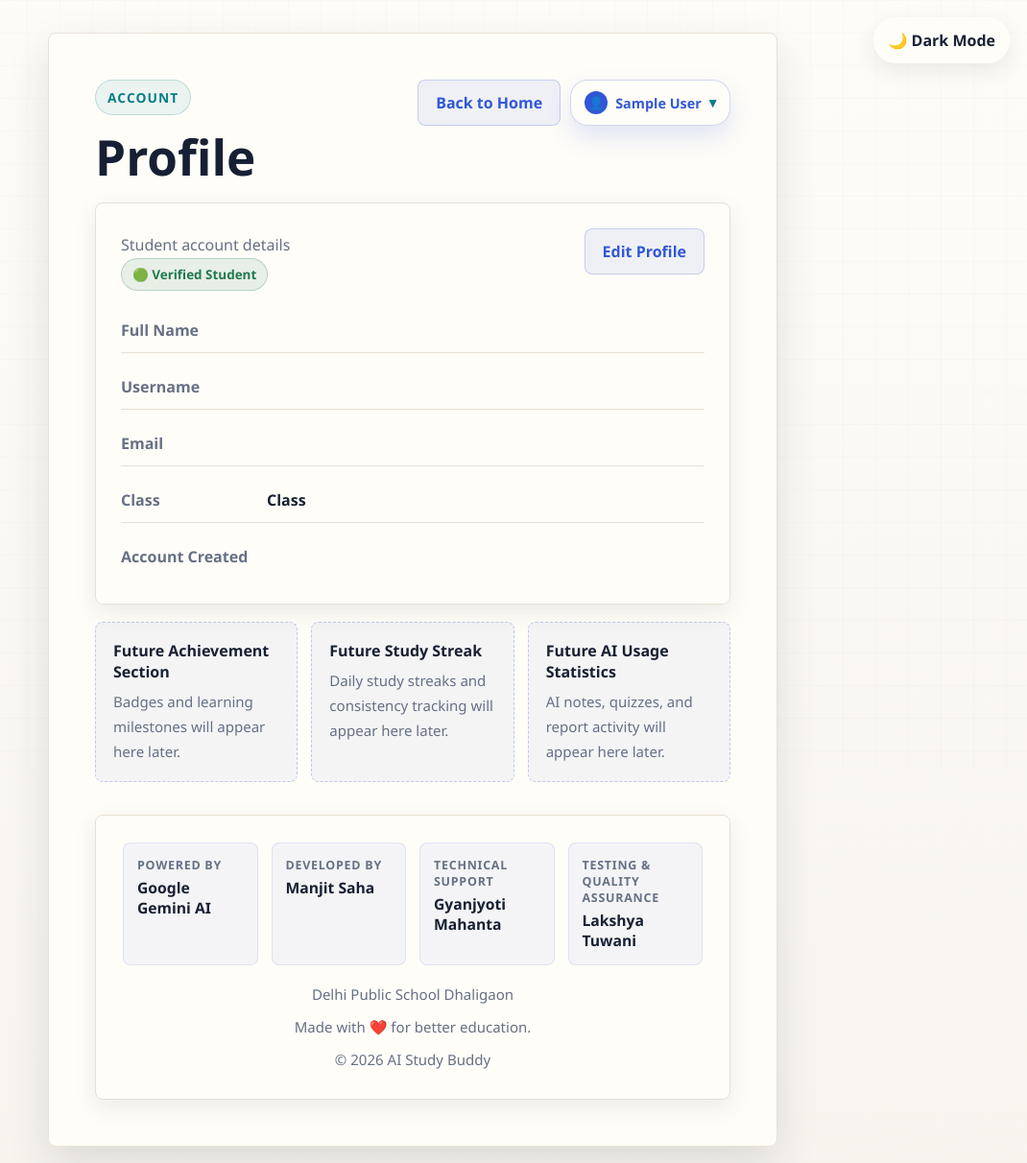
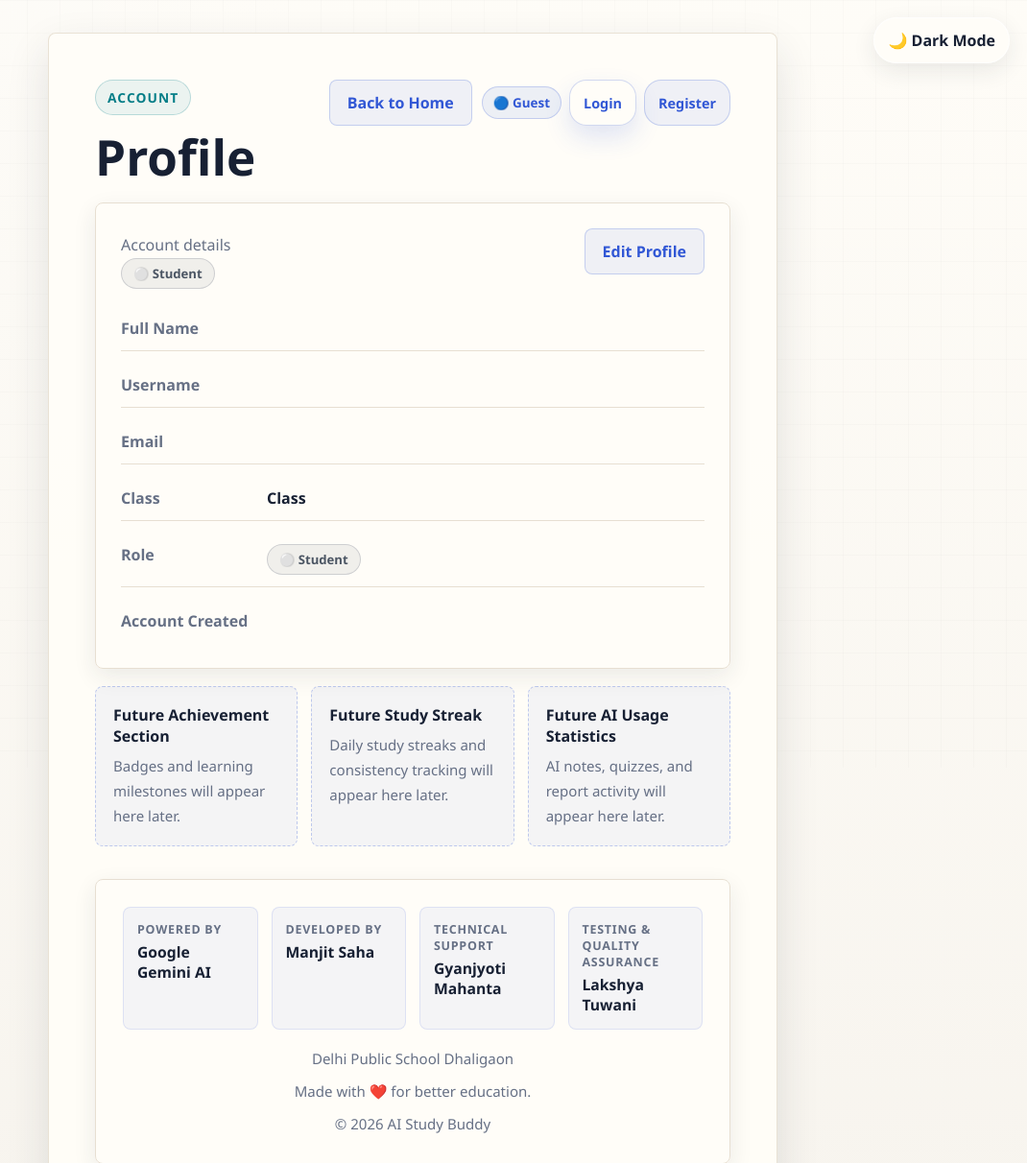
Before and after one commit to manjitsahacoder/AI-Study-Buddy, a Flask app: page /profile in a window 1280 px wide. Shown: the top 1212 px of the page at 96% size, without its empty margins (210-1280 px from the left). Run offline with Flask 3, Linux system fonts and the light colour scheme; the visitor is signed in with stand-in values (Sample User, id 1).

Commit message:
Add account roles and badges

```diff
--- a/app.py
+++ b/app.py
@@ -58,6 +58,40 @@ genai.configure(api_key=GEMINI_API_KEY)
 model = genai.GenerativeModel("gemini-2.5-flash")
 
 
+ROLE_DEFINITIONS = {
+    "developer": {
+        "label": "Developer",
+        "badge": "&#128311; Developer",
+        "class": "role-developer",
+        "permissions": "Full access",
+    },
+    "technical_support": {
+        "label": "Technical Support",
+        "badge": "&#128995; Technical Support",
+        "class": "role-technical-support",
+        "permissions": "Support access",
+    },
+    "qa_tester": {
+        "label": "QA Tester",
+        "badge": "&#128994; QA Tester",
+        "class": "role-qa-tester",
+        "permissions": "Testing access",
+    },
+    "student": {
+        "label": "Student",
+        "badge": "&#9898; Student",
+        "class": "role-student",
+        "permissions": "Student access",
+    },
+}
+
+SPECIAL_ROLE_ACCOUNTS = {
+    "manjit saha": "developer",
+    "gyanjyoti mahanta": "technical_support",
+    "lakshya tuwani": "qa_tester",
+}
+
+
 def is_quota_error(error):
     error_text = str(error).lower()
     return (
@@ -139,11 +173,65 @@ def init_users_db():
                 username TEXT NOT NULL UNIQUE,
                 email TEXT NOT NULL UNIQUE,
                 student_class TEXT NOT NULL,
+                role TEXT NOT NULL DEFAULT 'student',
                 password_hash TEXT NOT NULL,
                 created_at TEXT NOT NULL DEFAULT CURRENT_TIMESTAMP
             )
             """
         )
+        existing_columns = {
+            row["name"]
+            for row in connection.execute("PRAGMA table_info(users)").fetchall()
+        }
+        if "role" not in existing_columns:
+            connection.execute("ALTER TABLE users ADD COLUMN role TEXT NOT NULL DEFAULT 'student'")
+        connection.execute(
+            """
+            UPDATE users
+            SET role = 'student'
+            WHERE role IS NULL OR role = ''
+            """
+        )
+        connection.commit()
+
+
+def normalize_account_name(name):
+    return re.sub(r"\s+", " ", (name or "").strip().lower())
+
+
+def resolve_account_role(full_name):
+    normalized_name = normalize_account_name(full_name)
+    return SPECIAL_ROLE_ACCOUNTS.get(normalized_name, "student")
+
+
+def normalize_role(role):
+    return role if role in ROLE_DEFINITIONS else "student"
+
+
+def role_details(role):
+    return ROLE_DEFINITIONS[normalize_role(role)]
+
+
+def apply_predefined_roles():
+    init_users_db()
+    with closing(get_db_connection()) as connection:
+        rows = connection.execute(
+            """
+            SELECT id, full_name, role
+            FROM users
+            """
+        ).fetchall()
+        for row in rows:
+            expected_role = resolve_account_role(row["full_name"])
+            if row["role"] != expected_role:
+                connection.execute(
+                    """
+                    UPDATE users
+                    SET role = ?
+                    WHERE id = ?
+                    """,
+                    (expected_role, row["id"]),
+                )
         connection.commit()
 
 
@@ -206,10 +294,11 @@ def get_user_by_id(user_id):
         return None
 
     init_users_db()
+    apply_predefined_roles()
     with closing(get_db_connection()) as connection:
         return connection.execute(
             """
-            SELECT id, full_name, username, email, student_class, created_at
+            SELECT id, full_name, username, email, student_class, role, created_at
             FROM users
             WHERE id = ?
             """,
@@ -219,6 +308,7 @@ def get_user_by_id(user_id):
 
 def get_user_by_username_or_email(identifier):
     init_users_db()
+    apply_predefined_roles()
     normalized_identifier = identifier.strip().lower()
     with closing(get_db_connection()) as connection:
         return connection.execute(
@@ -233,6 +323,7 @@ def get_user_by_username_or_email(identifier):
 
 def create_user(full_name, username, email, student_class, password):
     init_users_db()
+    role = resolve_account_role(full_name)
     with closing(get_db_connection()) as connection:
         connection.execute(
             """
@@ -241,15 +332,17 @@ def create_user(full_name, username, email, student_class, password):
                 username,
                 email,
                 student_class,
+                role,
                 password_hash
             )
-            VALUES (?, ?, ?, ?, ?)
+            VALUES (?, ?, ?, ?, ?, ?)
             """,
             (
                 full_name,
                 username,
                 email.lower(),
                 student_class,
+                role,
                 generate_password_hash(password),
             ),
         )
@@ -287,14 +380,22 @@ def current_user():
 
 @app.context_processor
 def inject_current_user():
+    account = current_user() if session.get("user_id") else None
+    account_role = account["role"] if account else None
+    account_role_details = role_details(account_role) if account else None
     return {
-        "current_user": current_user(),
+        "current_user": account,
+        "role_details": role_details,
         "user": {
-            "id": session.get("user_id"),
-            "name": session.get("user_name"),
-            "full_name": session.get("user_name"),
-            "username": session.get("username"),
-        } if session.get("user_id") else None,
+            "id": account["id"],
+            "name": account["full_name"],
+            "full_name": account["full_name"],
+            "username": account["username"],
+            "role": account_role,
+            "role_label": account_role_details["label"],
+            "role_badge": account_role_details["badge"],
+            "role_class": account_role_details["class"],
+        } if account else None,
     }
 
 
@@ -1931,6 +2032,7 @@ def login():
         session["user_id"] = account["id"]
         session["user_name"] = account["full_name"]
         session["username"] = account["username"]
+        session["role"] = normalize_role(account["role"])
 
         next_url = request.args.get("next", "")
         if next_url.startswith("/"):
--- a/static/style.css
+++ b/static/style.css
@@ -543,6 +543,50 @@ body.home-page #theme-toggle:hover {
     border: 1px solid rgba(31, 122, 77, 0.24);
     color: var(--green);
     background: rgba(31, 122, 77, 0.1);
+}
+
+.role-badge {
+    display: inline-flex;
+    align-items: center;
+    justify-content: center;
+    width: fit-content;
+    min-height: 30px;
+    padding: 6px 12px;
+    border: 1px solid rgba(107, 114, 128, 0.22);
+    border-radius: 999px;
+    color: #4b5563;
+    background: rgba(107, 114, 128, 0.08);
+    font-size: 0.82rem;
+    font-weight: 900;
+    white-space: nowrap;
+}
+
+.role-developer,
+span.role-developer {
+    border-color: rgba(49, 87, 213, 0.28);
+    color: #2446b8;
+    background: rgba(49, 87, 213, 0.12);
+}
+
+.role-technical-support,
+span.role-technical-support {
+    border-color: rgba(126, 63, 196, 0.3);
+    color: #7134b7;
+    background: rgba(126, 63, 196, 0.12);
+}
+
+.role-qa-tester,
+span.role-qa-tester {
+    border-color: rgba(31, 122, 77, 0.28);
+    color: #167245;
+    background: rgba(31, 122, 77, 0.12);
+}
+
+.role-student,
+span.role-student {
+    border-color: rgba(107, 114, 128, 0.26);
+    color: #4b5563;
+    background: rgba(107, 114, 128, 0.1);
 }
 
 .profile-dropdown-user {
@@ -2756,6 +2800,7 @@ footer p {
 .dark-mode .school-mark,
 .dark-mode .guest-badge,
 .dark-mode .verified-badge,
+.dark-mode .role-badge,
 .dark-mode .footer-grid div,
 .dark-mode .tech-badges span {
     background: rgba(134, 161, 255, 0.1);
@@ -2784,6 +2829,30 @@ footer p {
 .dark-mode .secondary-auth-link {
     background: rgba(134, 161, 255, 0.1);
     border-color: rgba(134, 161, 255, 0.18);
+}
+
+.dark-mode .role-developer,
+.dark-mode span.role-developer {
+    color: #b9c8ff;
+    background: rgba(134, 161, 255, 0.16);
+}
+
+.dark-mode .role-technical-support,
+.dark-mode span.role-technical-support {
+    color: #dbc2ff;
+    background: rgba(163, 104, 255, 0.16);
+}
+
+.dark-mode .role-qa-tester,
+.dark-mode span.role-qa-tester {
+    color: #a8efc4;
+    background: rgba(31, 122, 77, 0.2);
+}
+
+.dark-mode .role-student,
+.dark-mode span.role-student {
+    color: #d7dce6;
+    background: rgba(184, 192, 207, 0.12);
 }
 
 .dark-mode .profile-menu-button:hover,
--- a/templates/components/auth_nav.html
+++ b/templates/components/auth_nav.html
@@ -17,7 +17,8 @@
                 <span aria-hidden="true">&#128100;</span>
                 <div>
                     <strong>{{ user.full_name }}</strong>
-                    <small><span aria-hidden="true">&#128994;</span> Verified Student</small>
+                    {% set role = user.role %}
+                    {% include 'components/role_badge.html' %}
                 </div>
             </div>
             <a role="menuitem" href="{{ url_for('dashboard') }}">
--- a/templates/components/mode_banner.html
+++ b/templates/components/mode_banner.html
@@ -4,7 +4,8 @@
         <strong>&#128075; Welcome back, {{ user.full_name }}</strong>
         <span>Personalized learning is active. Your progress can be saved to your student account.</span>
     </div>
-    <span class="mode-badge verified-badge">&#128994; Verified Student</span>
+    {% set role = user.role %}
+    {% include 'components/role_badge.html' %}
 </section>
 {% else %}
 <section class="mode-banner guest-mode-banner" aria-label="Guest mode">
--- /dev/null
+++ b/templates/components/role_badge.html
@@ -0,0 +1,3 @@
+{% set badge_role = role if role is defined else (user.role if user else 'student') %}
+{% set badge = role_details(badge_role) %}
+<span class="role-badge {{ badge.class }}">{{ badge.badge|safe }}</span>
--- a/templates/dashboard.html
+++ b/templates/dashboard.html
@@ -23,7 +23,8 @@
                     <span aria-hidden="true">&#128100;</span>
                     <div>
                         <strong>{{ account.full_name }}</strong>
-                        <small><span aria-hidden="true">&#128994;</span> Verified Student</small>
+                        {% set role = account.role %}
+                        {% include 'components/role_badge.html' %}
                     </div>
                 </div>
             </div>
--- a/templates/profile.html
+++ b/templates/profile.html
@@ -30,8 +30,9 @@
         <div class="profile-card-header">
             <div>
                 <h2>{{ account.full_name }}</h2>
-                <p>Student account details</p>
-                <span class="mode-badge verified-badge">&#128994; Verified Student</span>
+                <p>Account details</p>
+                {% set role = account.role %}
+                {% include 'components/role_badge.html' %}
             </div>
             <button class="secondary-link edit-profile-button" type="button">Edit Profile</button>
         </div>
@@ -52,6 +53,13 @@
             <div>
                 <dt>Class</dt>
                 <dd>Class {{ account.student_class }}</dd>
+            </div>
+            <div>
+                <dt>Role</dt>
+                <dd>
+                    {% set role = account.role %}
+                    {% include 'components/role_badge.html' %}
+                </dd>
             </div>
             <div>
                 <dt>Account Created</dt>
```
Also changed, not shown: test_app.py (+82 -13 lines).
